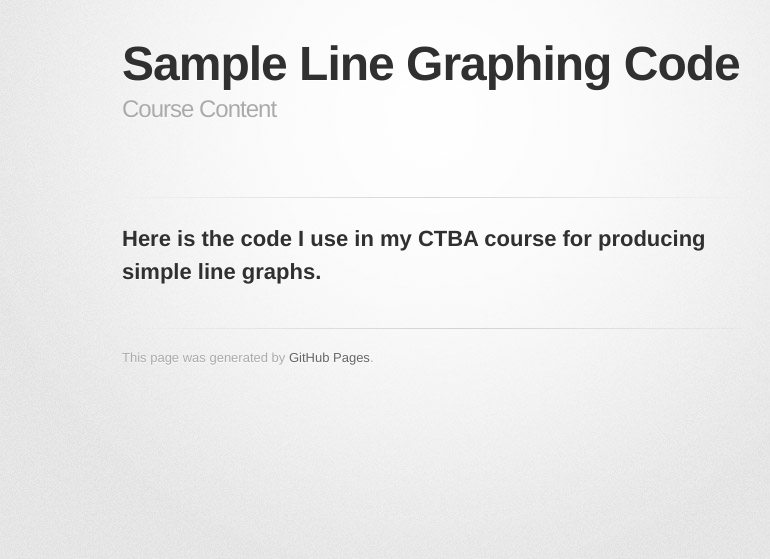
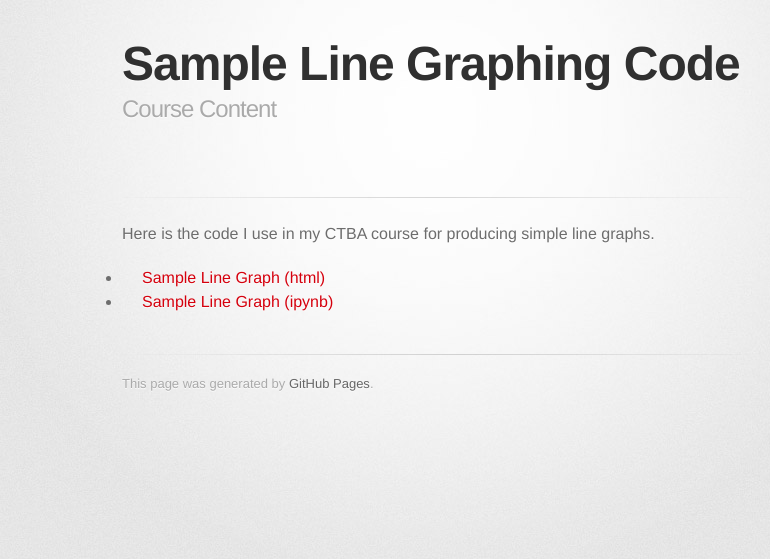
Before and after one commit to djagdmann/djagdmann.github.io, a Jekyll site: the page built from timeseries/index.md, in a window 1280 px wide. Shown: the top 559 px of the page, without its empty margins (208-978 px from the left). Built offline with Jekyll 4.4.1, drawn with Linux system fonts in a browser that asks for light colours; some web fonts are replaced; our own code applies the rules of GitHub Pages for plain Markdown files.

Commit message:
Update index.md

```diff
--- a/timeseries/index.md
+++ b/timeseries/index.md
@@ -4,4 +4,5 @@ description: Course Content
 ---
 
 Here is the code I use in my CTBA course for producing simple line graphs.
--
+- [Sample Line Graph (html)](M3Graphing.html)
+- [Sample Line Graph (ipynb)](M3Graphing.ipynb)
```
